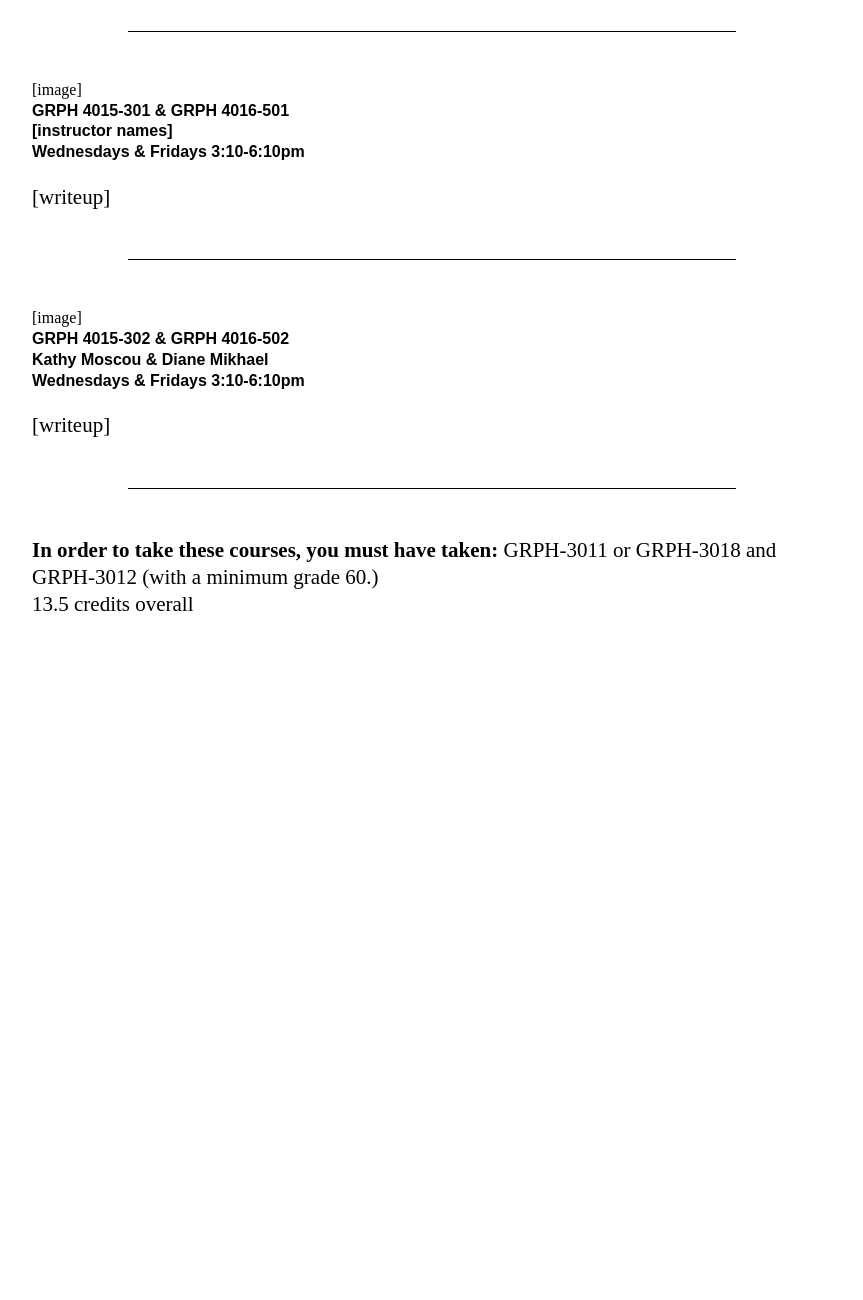
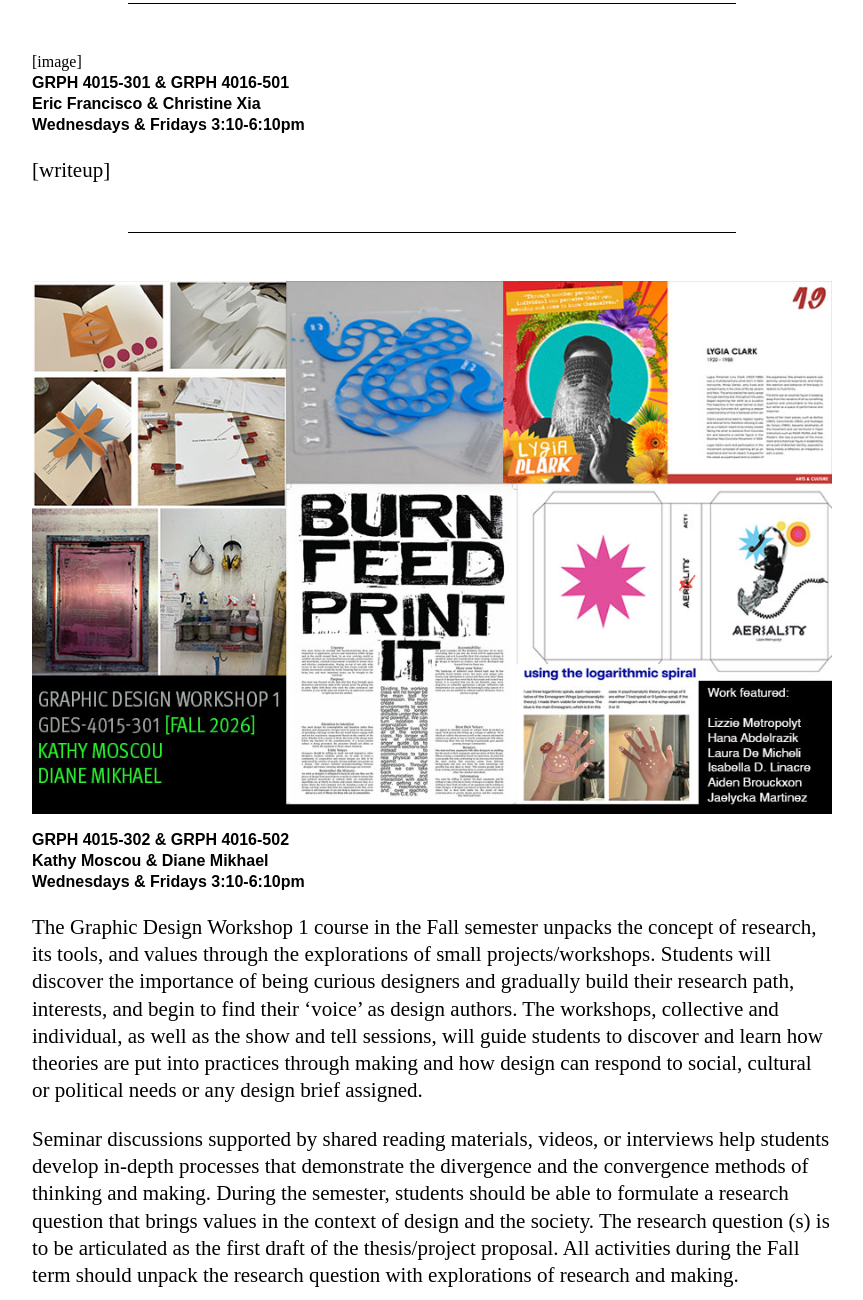
Before and after one commit to alisq/GRPH-email-template, a plain HTML site: page workshop.html in a window 1280 px wide. Shown: the part 840-2140 px from the top of the page, without its empty margins (208-1071 px from the left). Before the commit the page ends 1480 px from the top, so only its background shows below. Drawn offline with Linux system fonts and the light colour scheme.

Commit message:
added Diane/Kathy

```diff
--- a/workshop.html
+++ b/workshop.html
@@ -10,13 +10,13 @@
                 Hello All,
 </p>
 <p>
-                You’re receiving this because you are eligible to take Workshop (GRPH 4015 & 4016) in the coming year. I wanted to write a short note with information on the two sections we are offering [is this coming later??], but first I’d like to quickly outline the value of this course:
+                You’re receiving this because you are eligible to take Workshop (GRPH 4015 & 4016) in the coming year. I wanted to write a short note with information on the two sections we are offering, but first I’d like to quickly outline the value of this course:
                </p>
                <p>
                 For those of you who don’t know, Workshop is two 1-credit courses that run over the entire year. Informally, people regularly refer to it as “thesis” or “capstone.” It is an opportunity to develop a project that is wholly your own at OCADU. That means the topic, the ideas, and the output will be entirely yours.
 </p>
                <p>
-                Your instructors will be there to ensure quality and facilitate your research and making process. Contrary to some rumours, it does not have to be about a particular social issue (or a social matter at all, for that matter). It should be about whatever <em>you</em> find compelling and point towards whatever direction you would like to take as designer. As a future creative professional, this is an essential skill for you to have. It will inform your process and practice professionally and otherwise.
+                Your instructors will be there to ensure quality and facilitate your research and making process. Contrary to some rumours, it does not have to be about a social issue. It should be about whatever <em>you</em> find compelling and point towards whatever direction you would like to take as designer. As a future creative professional, this is an essential skill for you to have. It will inform your process and professional practice.
 </p>
                <p>
                 While it can seem daunting to develop something so comprehensive from scratch, the courses are structured to give you scaffolding the whole way through.  I highly recommend you consider taking these courses.
@@ -41,7 +41,7 @@ Canada M5T 1W1
 
 [image]
 <h4>GRPH 4015-301 & GRPH 4016-501</h4>
-<h4>[instructor names]</h4>
+<h4>Eric Francisco & Christine Xia</h4>
 <h4>Wednesdays & Fridays 3:10-6:10pm</h4>
 
 <p>
@@ -53,13 +53,16 @@ Canada M5T 1W1
 
 <div class="course">
 
-[image]
+<img src="image/GRPH-4015-301.jpg" />
 <h4>GRPH 4015-302 & GRPH 4016-502</h4>
 <h4>Kathy Moscou & Diane Mikhael</h4>
 <h4>Wednesdays & Fridays 3:10-6:10pm</h4>
 
 <p>
-[writeup]
+The Graphic Design Workshop 1 course in the Fall semester unpacks the concept of research, its tools, and values through the explorations of small projects/workshops. Students will discover the importance of being curious designers and gradually build their research path, interests, and begin to find their ‘voice’ as design authors. The workshops, collective and individual, as well as the show and tell sessions, will guide students to discover and learn how theories are put into practices through making and how design can respond to social, cultural or political needs or any design brief assigned.
+</p>
+<p>
+Seminar discussions supported by shared reading materials, videos, or interviews help students develop in-depth processes that demonstrate the divergence and the convergence methods of thinking and making. During the semester, students should be able to formulate a research question that brings values in the context of design and the society. The research question (s) is to be articulated as the first draft of the thesis/project proposal. All activities during the Fall term should unpack the research question with explorations of research and making.
 </p>
 </div>
 
```
Also changed, not shown: image/GRPH-4015-301.jpg (added).
